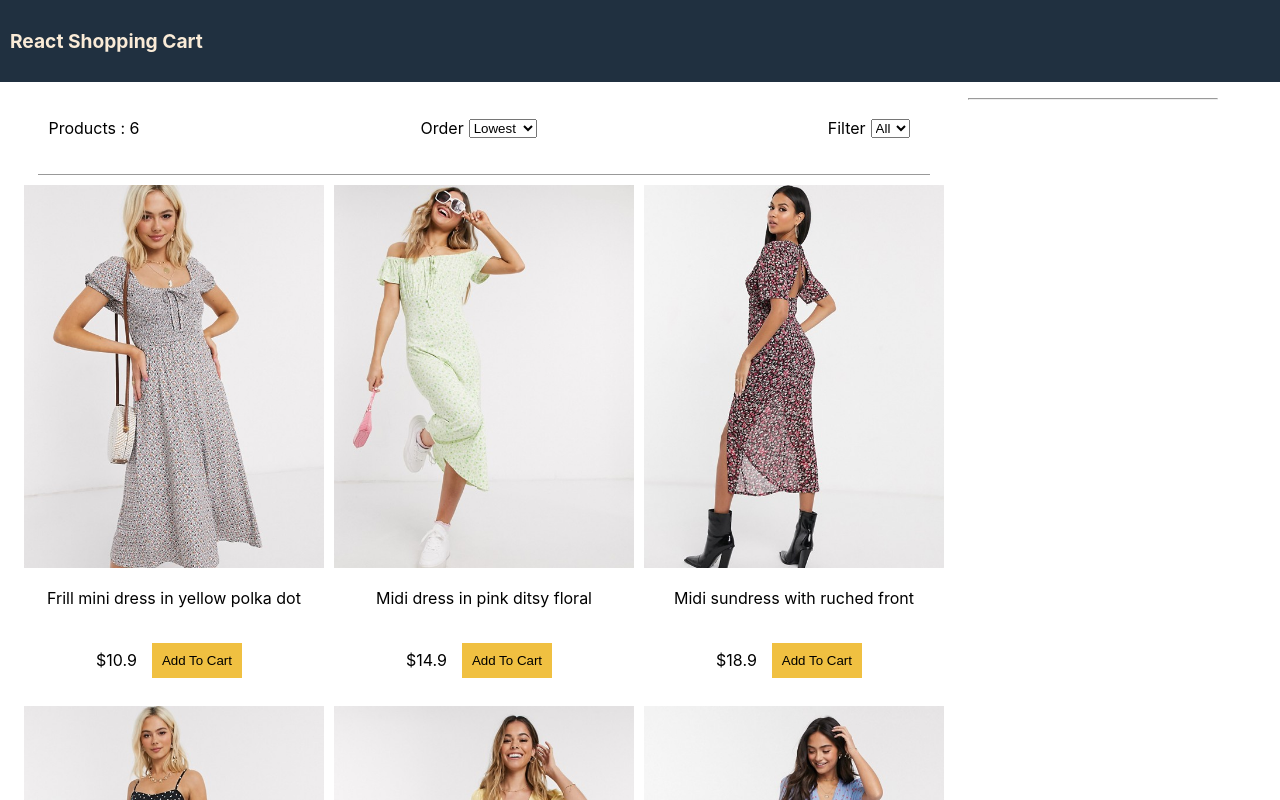
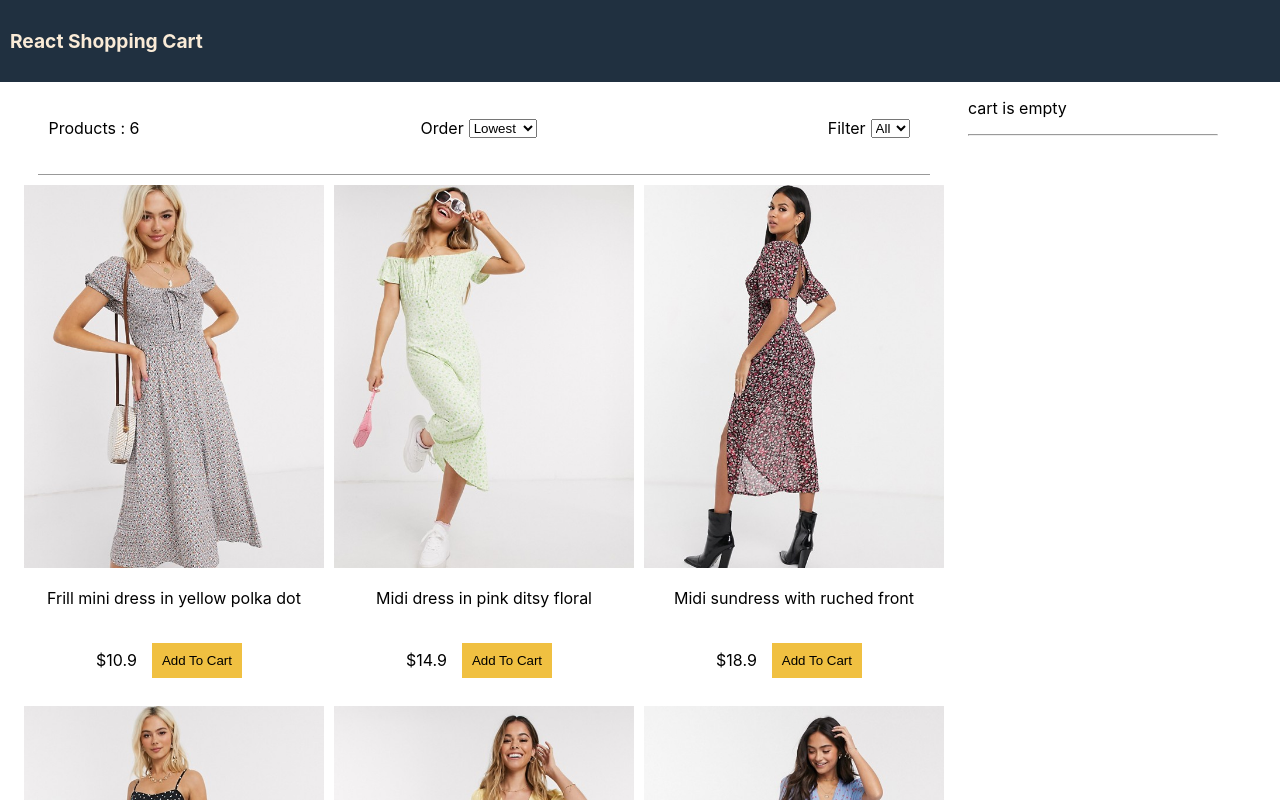
Before and after one commit to millito696/22-dey-1401, a React (Create React App) app: page / in a window 1280 px wide. Shown: the top 800 px of the page. Built offline with nearby package versions, Linux system fonts and the light colour scheme.

Commit message:
dsghgdghdfh

```diff
--- a/src/App.js
+++ b/src/App.js
@@ -9,60 +9,70 @@ import CartItem from './Cart.Item';
 import Checkout from './Checkout';
 import { useState } from 'react';
 import { data } from './data';
-let myArray = [];
+let array = [];
+
 function App() {
   const [priceSort, setPriceSort] = useState('lowest');
   const [sizeSort, setSizeSort] = useState('all');
   const [productsNumber, setProductsNumber] = useState(6);
   const [card, setCard] = useState('');
+  const [myArray, setMyArray] = useState([]);
   const priceSortHandler = (sort) => {
     setPriceSort(sort);
     // console.log(`from App ${sort}`);
-  }
+  };
   const SizeSortHandler = (sort) => {
     setSizeSort(sort);
     // console.log(`from App ${sort}`);
-  }
+  };
   const products = (number) => {
     // console.log(`in App ${number}`);
-    setProductsNumber(number)
-  }
+    setProductsNumber(number);
+  };
   const onAddToCartHandler = (cardId) => {
-
-    let NewPerson = {};
-
     data.map((el) => {
       if (String(el.id) === cardId) {
-        NewPerson = {
-          id: el.id,
-          img: el.img,
-          desc: el.desc,
-          fullDesc: el.fullDesc,
-          price: el.price,
-          sizes: el.sizes,
-          count: 1,
-        }
+        array.push(el);
+        setMyArray(array);
       }
     });
-    myArray.push(NewPerson);
-    console.log(myArray)
+    // if (myArray.length > 0) {
+    //   myArray.map((el) => {
+    //     if (el.id == NewPerson.id) {
+    //       el.count++;
+    //     } else {
+    //       myArray.push(NewPerson);
+    //     }
+    //   });
+    // } else {
+    //   myArray.push(NewPerson);
+    // }
+    console.log(myArray);
     // console.log(`In APP ${cardId}`);
     // console.log(cardId)
     // console.log(data.find((el) => String(el.id) === cardId));
-  }
-
-
+  };
 
   return (
     <>
       <Header></Header>
       <div className="main">
-        <Navbar className='navbar' onPriceSortChange={priceSortHandler} onSizeSortChange={SizeSortHandler} products={productsNumber} />
+        <Navbar
+          className="navbar"
+          onPriceSortChange={priceSortHandler}
+          onSizeSortChange={SizeSortHandler}
+          products={productsNumber}
+        />
         <div className="products">
-          <CardContainer priceSort={priceSort} sizeSort={sizeSort} products={products} onAddToCart={onAddToCartHandler} />
+          <CardContainer
+            priceSort={priceSort}
+            sizeSort={sizeSort}
+            products={products}
+            onAddToCart={onAddToCartHandler}
+          />
         </div>
         <div className="cart-main">
-          <Cart card={card}></Cart>
+          <Cart array={myArray}></Cart>
         </div>
       </div>
       <Footer></Footer>
--- a/src/Cart.Item.js
+++ b/src/Cart.Item.js
@@ -1,14 +1,14 @@
 import React from 'react';
 import './Cart.Item.style.css';
 
-function CartItem() {
+function CartItem(props) {
   return (
     <div className="cart-item row">
-      <img src="./img/dress2.jpg"></img>
+      <img src={props.item.img}></img>
       <div>
-        <p>Midi sunsdfsdf</p>
+        <p>{props.item.desc}</p>
         <div className="row">
-          <p>$18.9 x 1</p>
+          <p>${props.item.orice} x 1</p>
           <button>remove</button>
         </div>
       </div>
--- a/src/Cart.js
+++ b/src/Cart.js
@@ -3,17 +3,20 @@ import './Cart.style.css';
 import CartItem from './Cart.Item';
 import { data } from './data';
 
-
 function Cart(props) {
-
   return (
     <>
       <div className="cart">
-        <p>{props.card.desc}</p>
-
+        <p>
+          {props.array.length
+            ? `${props.array.length} items in the cart`
+            : 'cart is empty'}
+        </p>
         <hr />
       </div>
-
+      {props.array.map((el) => {
+        return <CartItem item={el} />;
+      })}
     </>
   );
 }
```
